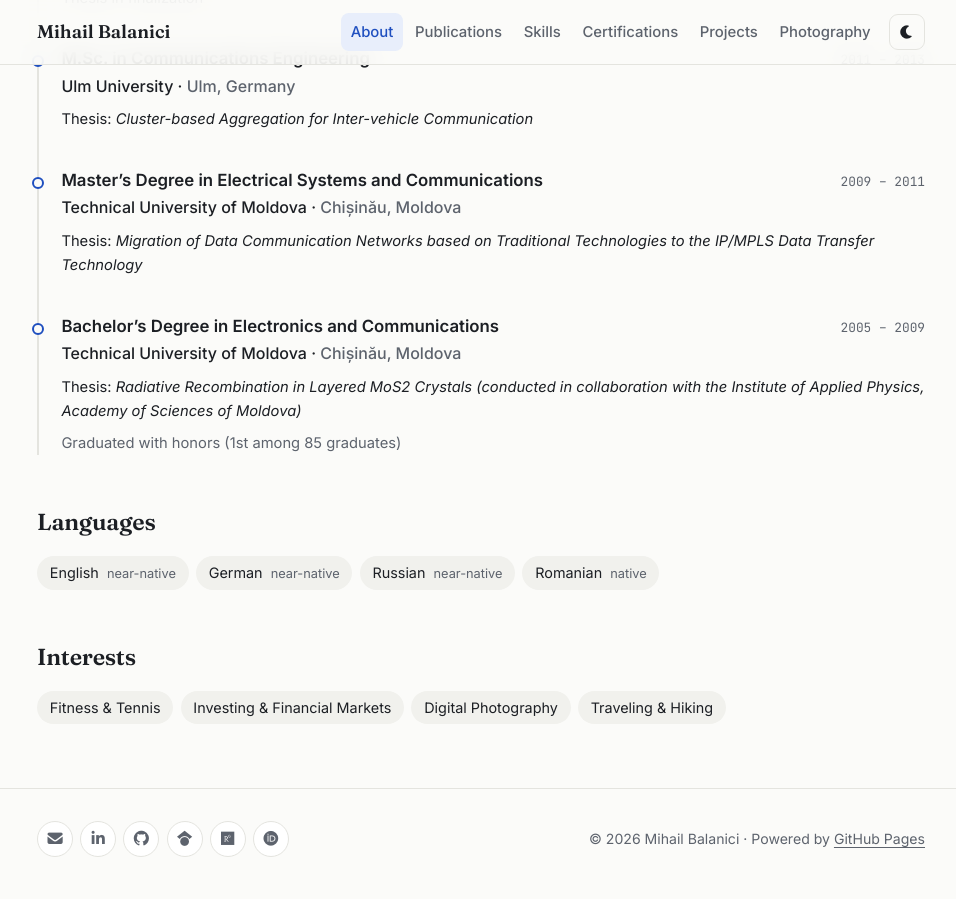
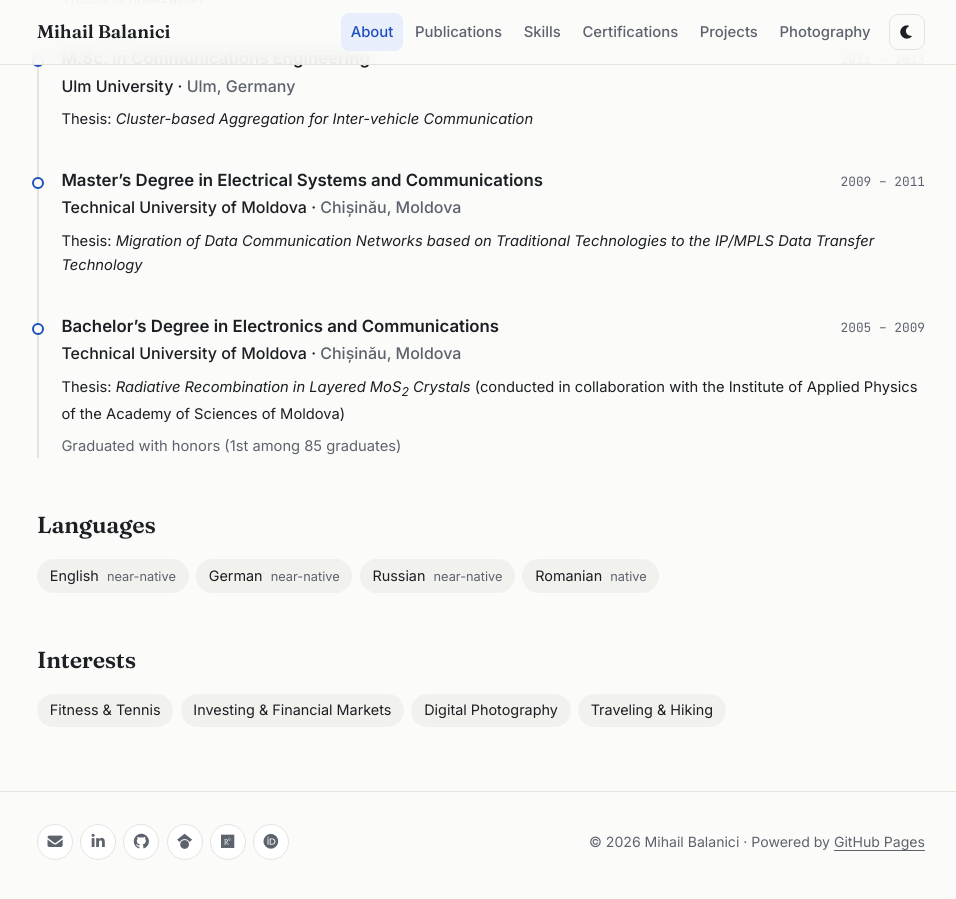
Before and after one commit to mihailbalanici/mihailbalanici.github.io, a Jekyll site: the page built from about.html, in a window 1280 px wide and 900 px high, scrolled down 2135 px. Shown: the whole window, without its empty margins (159-1115 px from the left). Built offline with Jekyll 4.4.1, drawn with Linux system fonts in a browser that asks for light colours.

Commit message:
Update education.yml

```diff
--- a/_data/education.yml
+++ b/_data/education.yml
@@ -21,5 +21,6 @@
   school: Technical University of Moldova
   place: Chișinău, Moldova
   period: 2005 – 2009
-  thesis: Radiative Recombination in Layered MoS2 Crystals (conducted in collaboration with the Institute of Applied Physics, Academy of Sciences of Moldova)
+  thesis: "Radiative Recombination in Layered MoS<sub>2</sub> Crystals"
+  thesis_note: "conducted in collaboration with the Institute of Applied Physics of the Academy of Sciences of Moldova"
   note: Graduated with honors (1st among 85 graduates)
```
